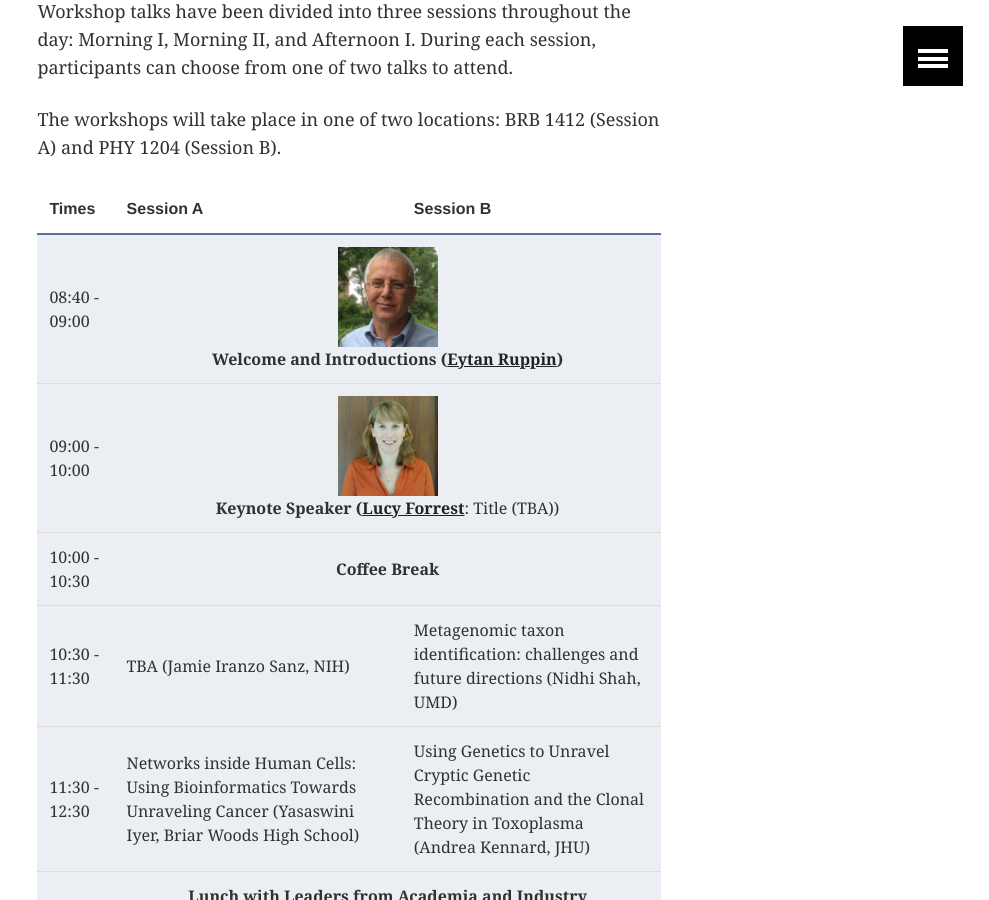
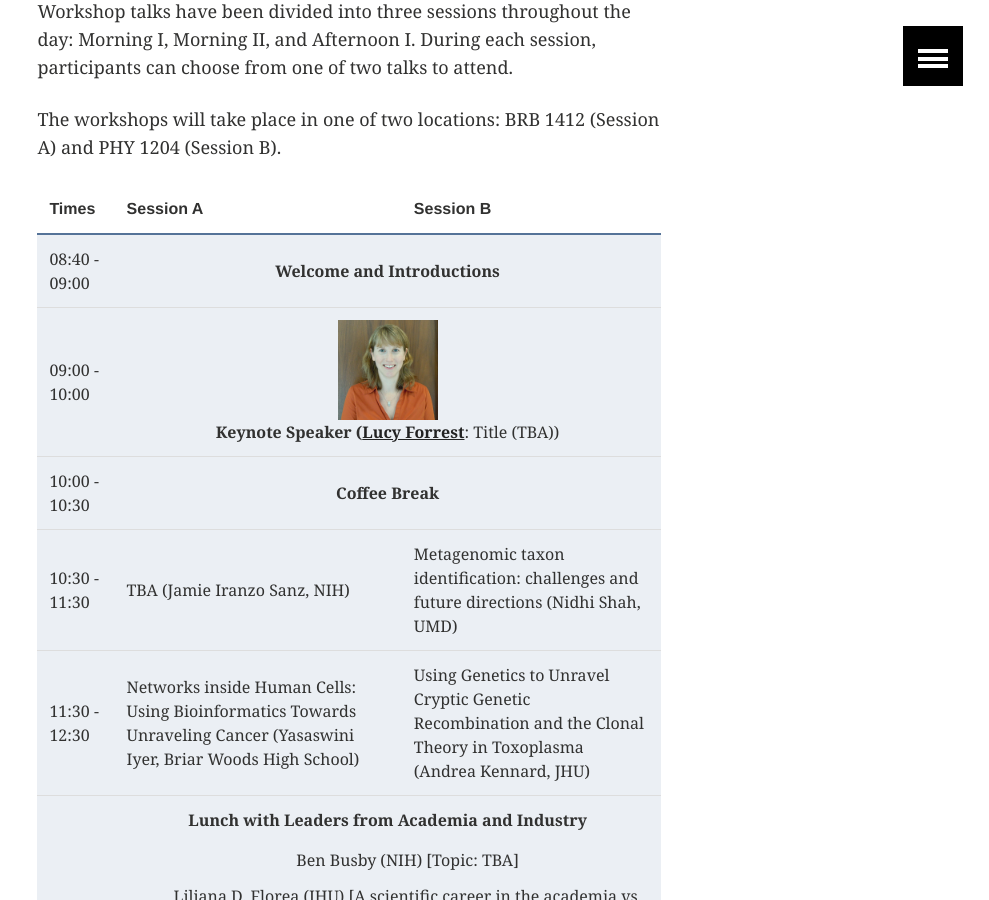
Before and after one commit to iscb-dc-rsg/iscb-dc-rsg.github.io, a Jekyll site: the page built from _pages/workshop2017.md, in a window 1280 px wide and 900 px high, scrolled down 814 px. Shown: the whole window, without its empty margins (291-1280 px from the left). Built offline with Jekyll 4.4.1, drawn with Linux system fonts in a browser that asks for light colours; our own code applies the rules of GitHub Pages for plain Markdown files.

Commit message:
Schedule tweak

```diff
--- a/_pages/workshop2017.md
+++ b/_pages/workshop2017.md
@@ -42,9 +42,7 @@ PHY 1204 (Session B).
     <tr>
       <td>08:40 - 09:00</td>
       <td colspan="2" align="center" valign="center">
-      <img src="../images/ruppin_0.jpg" alt="" border='3' height='100' width='100' />
-      <br />
-      <strong>Welcome and Introductions (<a href="https://sites.umiacs.umd.edu/ruppinlab/">Eytan Ruppin</a>)</strong></td>
+      <strong>Welcome and Introductions</strong></td>
     </tr>
     <tr>
       <td>09:00 - 10:00</td>
```
